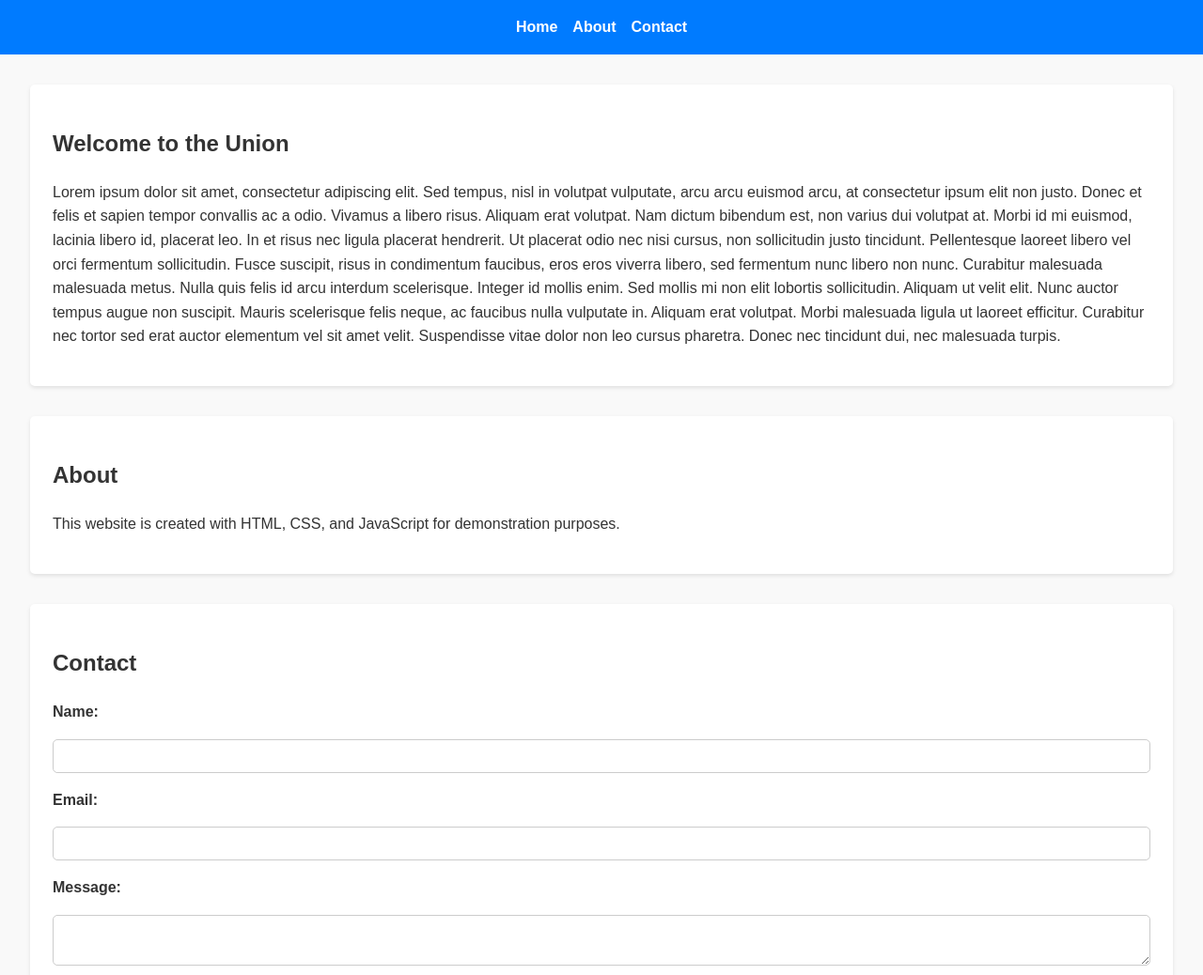
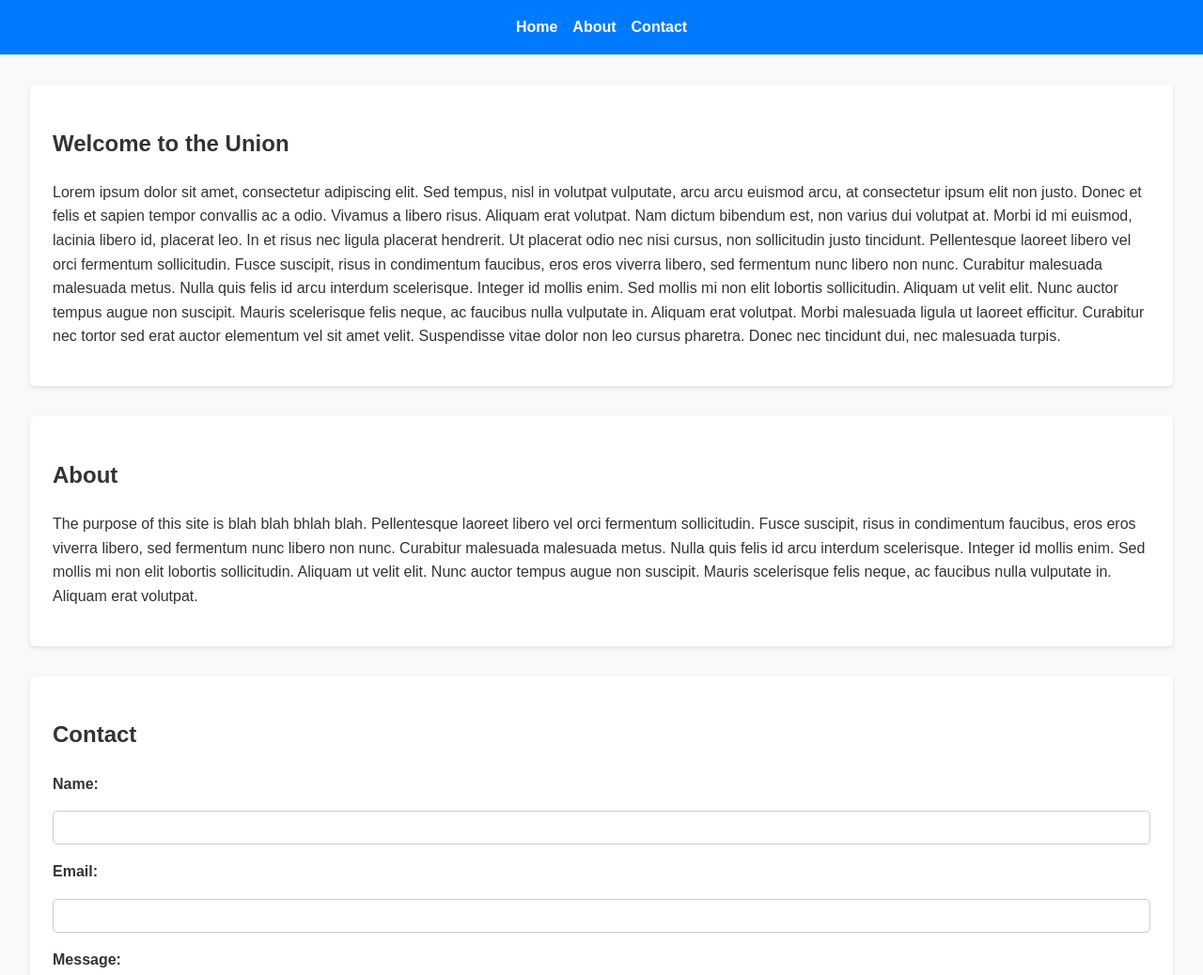
Before and after one commit to JasonHensley1989/union-site, a plain HTML site: page index.html in a window 1280 px wide. Shown: the top 1038 px of the page at 94% size. Drawn offline with Linux system fonts and the light colour scheme; a script that the page names is missing.

Commit message:
about update

```diff
--- a/index.html
+++ b/index.html
@@ -31,7 +31,9 @@
 
         <section id="about">
             <h2>About</h2>
-            <p>This website is created with HTML, CSS, and JavaScript for demonstration purposes.</p>
+            <p>The purpose of this site is blah blah bhlah blah. Pellentesque laoreet libero vel orci fermentum sollicitudin. Fusce suscipit, risus in condimentum faucibus, eros eros viverra libero, sed fermentum nunc libero non nunc. Curabitur malesuada malesuada metus. Nulla quis felis id arcu interdum scelerisque. Integer id mollis enim. Sed mollis mi non elit lobortis sollicitudin. Aliquam ut velit elit. Nunc auctor tempus augue non suscipit.
+
+                Mauris scelerisque felis neque, ac faucibus nulla vulputate in. Aliquam erat volutpat.</p>
         </section>
 
         <section id="contact">
```
